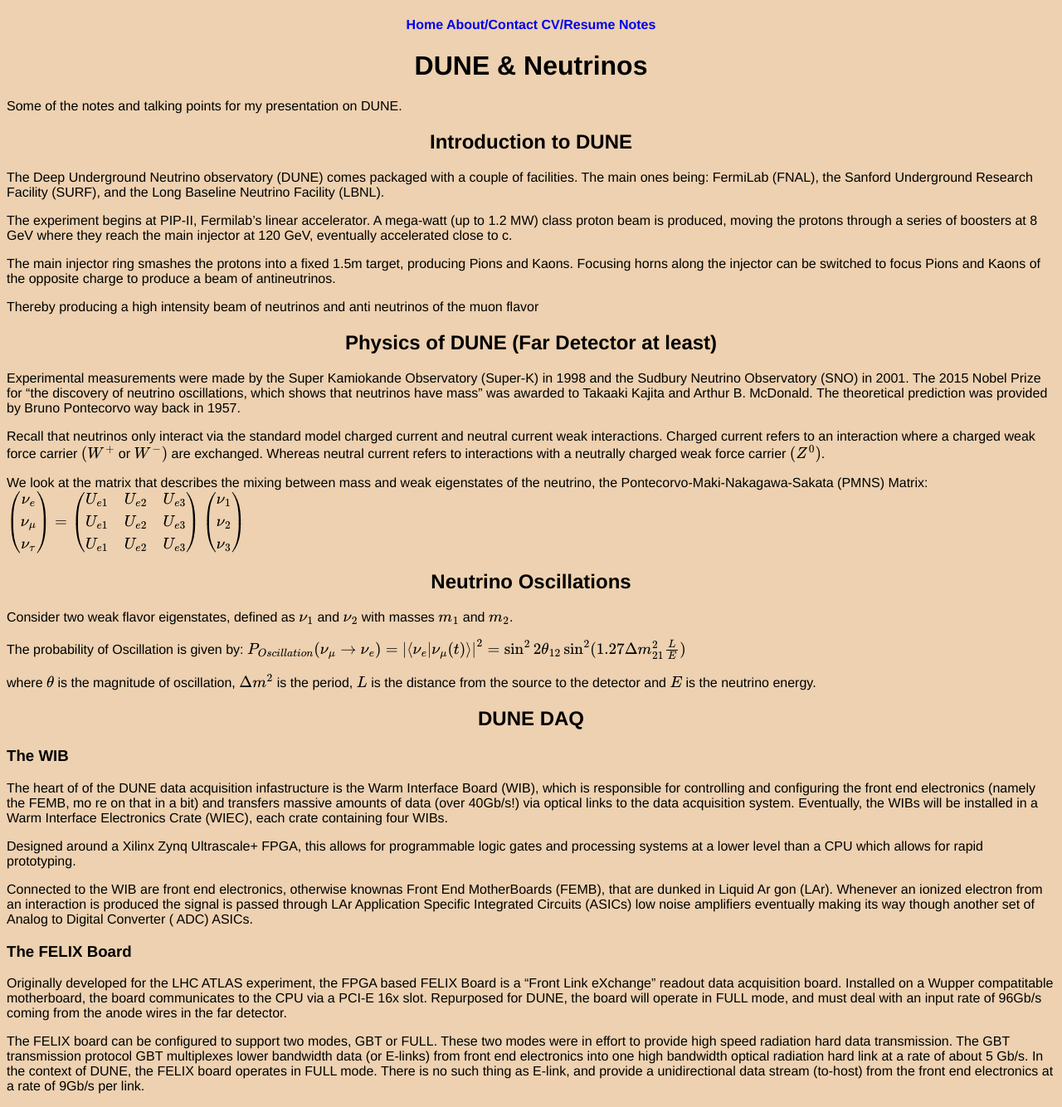
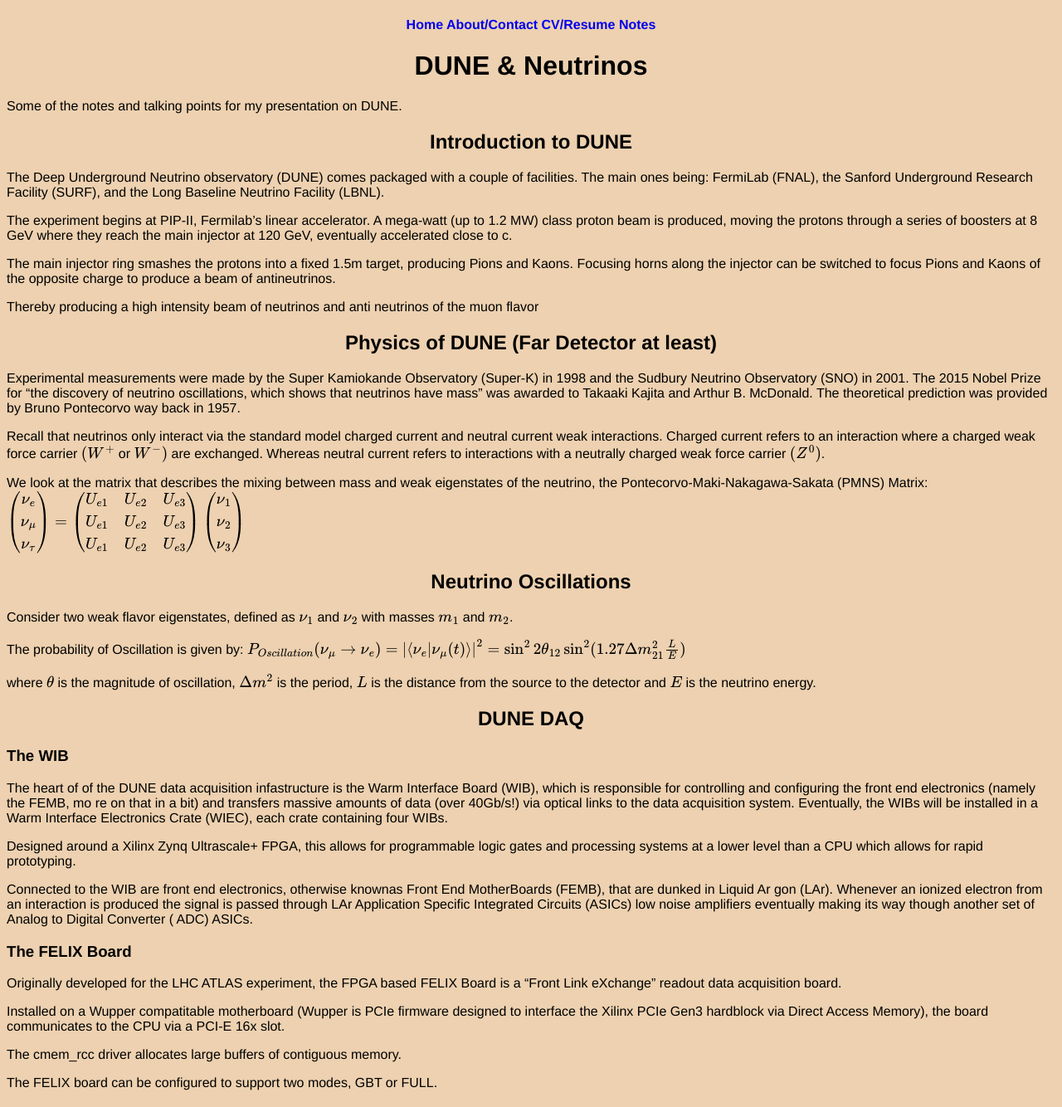
Before and after one commit to thaihangchung7/thaihangchung7.github.io, a Jekyll site: the page built from _notes/DUNE.md, in a window 1280 px wide. Shown: the whole page at 83% size. Built offline with Jekyll 4.4.1, drawn with Linux system fonts in a browser that asks for light colours; formulas are drawn with MathJax 3.

Commit message:
Adding Felix notes and Webdev notes

```diff
--- a/_notes/DUNE.md
+++ b/_notes/DUNE.md
@@ -56,6 +56,10 @@
 Connected to the WIB are front end electronics, otherwise knownas Front End MotherBoards (FEMB), that are dunked in Liquid Ar gon (LAr). Whenever an ionized electron from an interaction is produced the signal is passed through LAr Application Specific Integrated Circuits (ASICs) low noise amplifiers eventually making its way though another set of Analog to Digital Converter ( ADC) ASICs.
 
 ### The FELIX Board
-Originally developed for the LHC ATLAS experiment, the FPGA based FELIX Board is a "Front Link eXchange" readout data acquisition board. Installed on a Wupper compatitable motherboard, the board communicates to the CPU via a PCI-E 16x slot. Repurposed for DUNE, the board will operate in FULL mode, and must deal with an input rate of 96Gb/s coming from the anode wires in the far detector.
+Originally developed for the LHC ATLAS experiment, the FPGA based FELIX Board is a "Front Link eXchange" readout data acquisition board.
 
-The FELIX board can be configured to support two modes, GBT or FULL. These two modes were in effort to provide high speed radiation hard data transmission. The GBT transmission protocol GBT multiplexes lower bandwidth data (or E-links) from front end electronics into one high bandwidth optical radiation hard link at a rate of about 5 Gb/s. In the context of DUNE, the FELIX board operates in FULL mode. There is no such thing as E-link, and provide a unidirectional data stream (to-host) from the front end electronics at a rate of 9Gb/s per link.
+Installed on a Wupper compatitable motherboard (Wupper is PCIe firmware designed to interface the Xilinx PCIe Gen3 hardblock via Direct Access Memory), the board communicates to the CPU via a PCI-E 16x slot.
+
+The cmem_rcc driver allocates large buffers of contiguous memory.
+
+The FELIX board can be configured to support two modes, GBT or FULL.
```
Also changed, not shown: _notes/webdev.md (+4 -2 lines).
